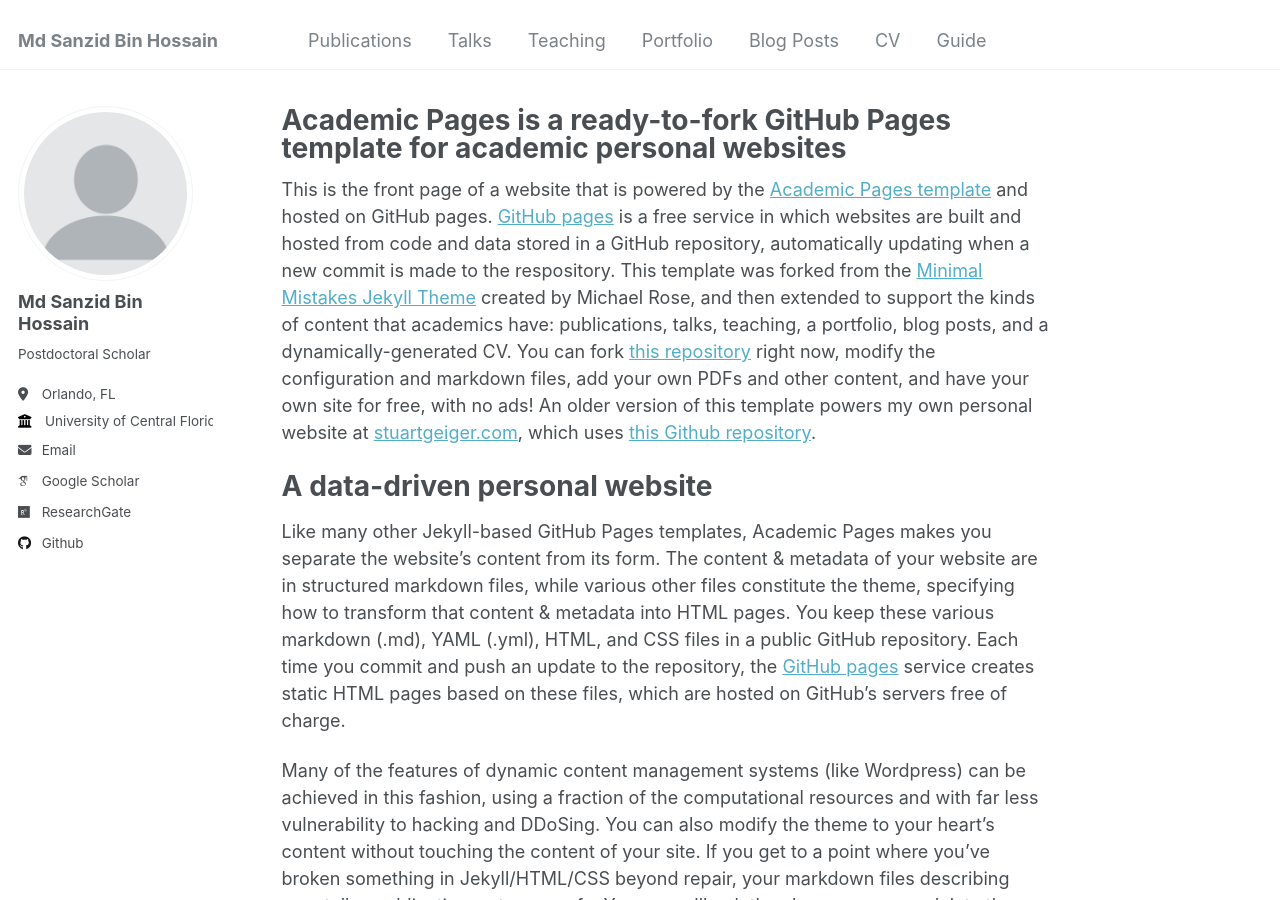
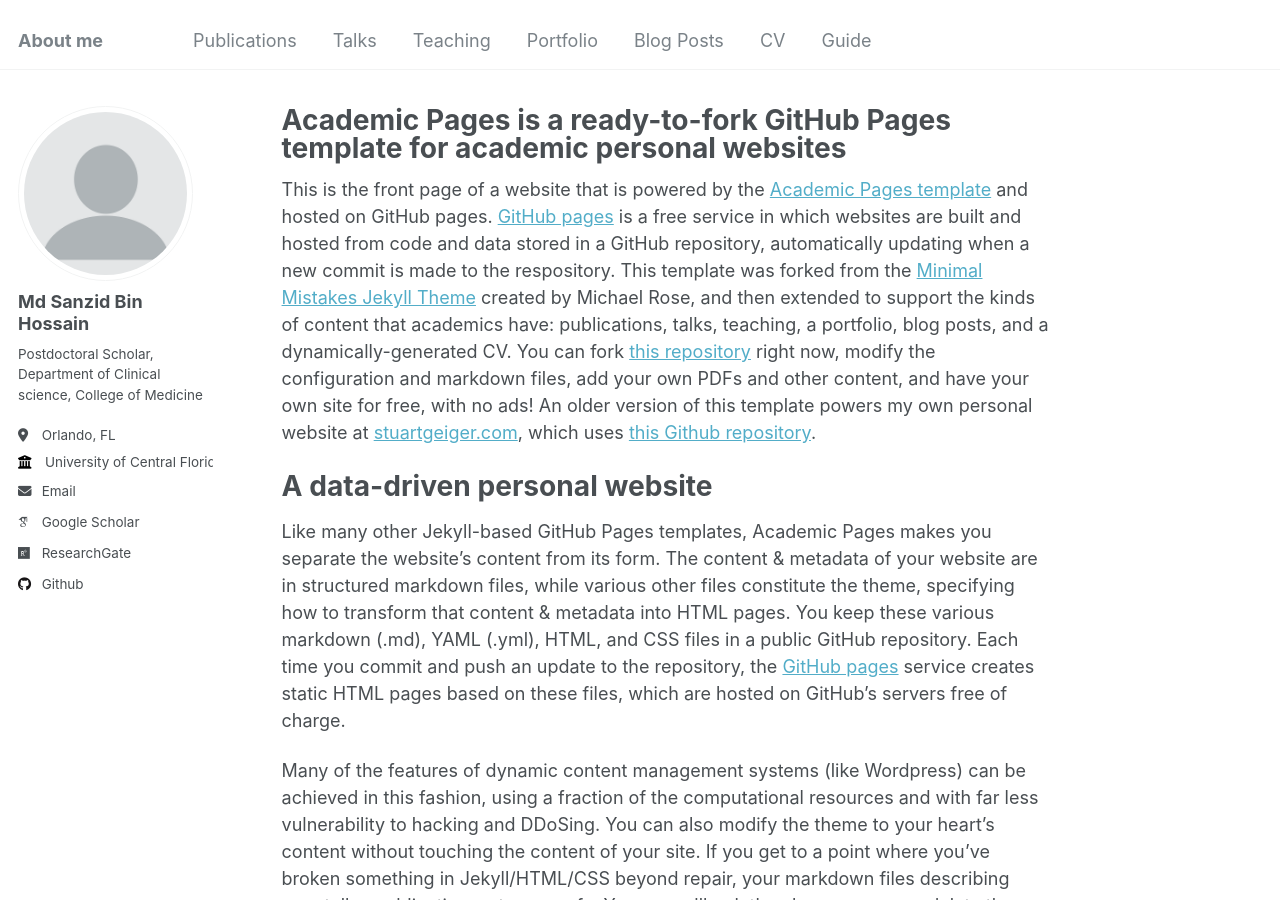
Before and after one commit to Md-Sanzid-Bin-Hossain/Md-Sanzid-Bin-Hossain, a Jekyll site: the page built from _pages/about.md, in a window 1280 px wide and 900 px high. Built offline with Jekyll 4.4.1, drawn with Linux system fonts in a browser that asks for light colours; some web fonts are replaced.

Commit message:
_config.yml

```diff
--- a/_config.yml
+++ b/_config.yml
@@ -8,7 +8,7 @@
 
 # Basic Site Settings
 locale                   : "en-US"
-title                    : "Md Sanzid Bin Hossain"
+title                    : "About me"
 title_separator          : "-"
 name                     : &name "Md Sanzid Bin Hossain"
 description              : &description "personal description"
@@ -24,7 +24,7 @@ author:
   avatar           : "profile.png"
   name             : "Md Sanzid Bin Hossain"
   pronouns         : # example: "she/her"
-  bio              : "Postdoctoral Scholar"
+  bio              : "Postdoctoral Scholar, Department of Clinical science, College of Medicine"
   location         : "Orlando, FL"
   employer         : "University of Central Florida"
   uri              : # URL
```
